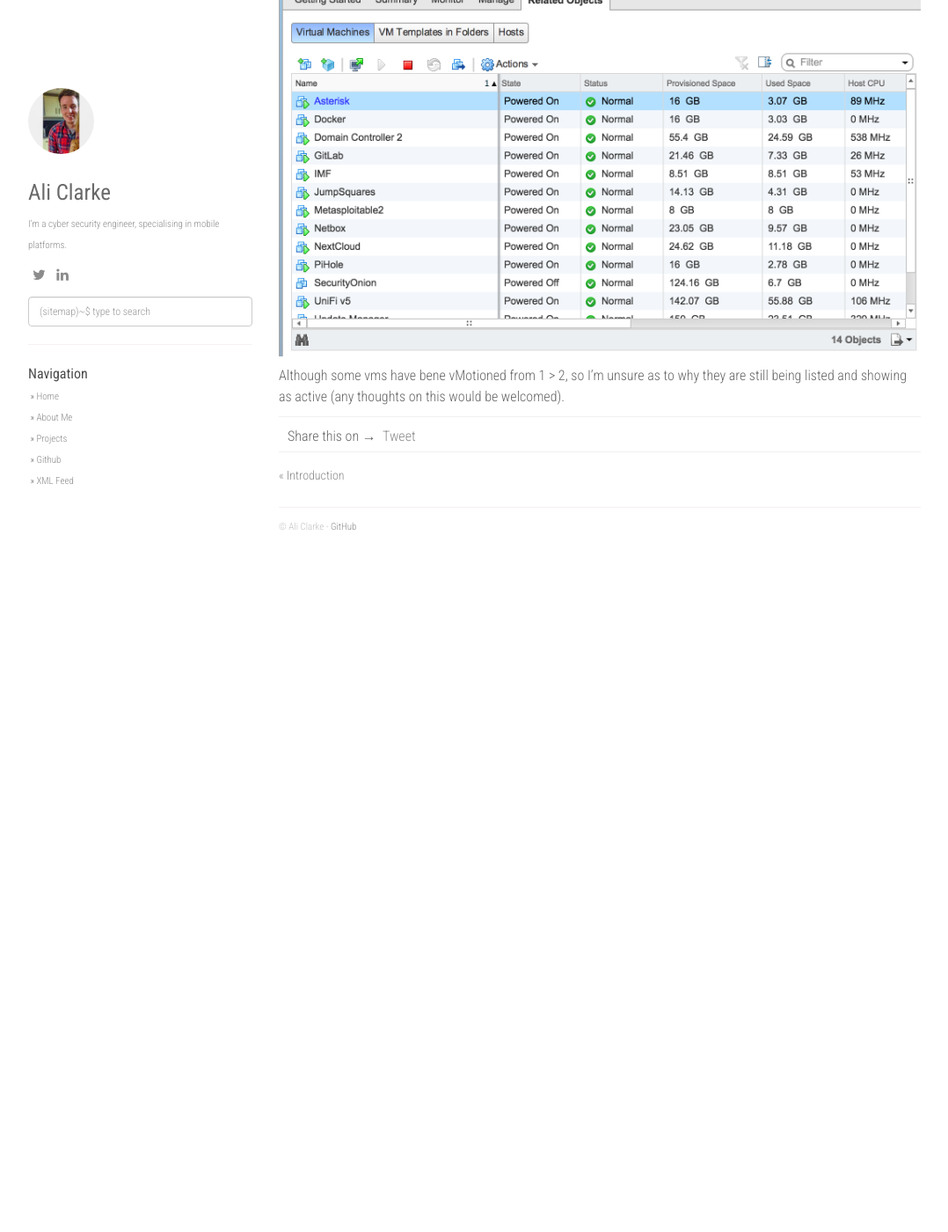
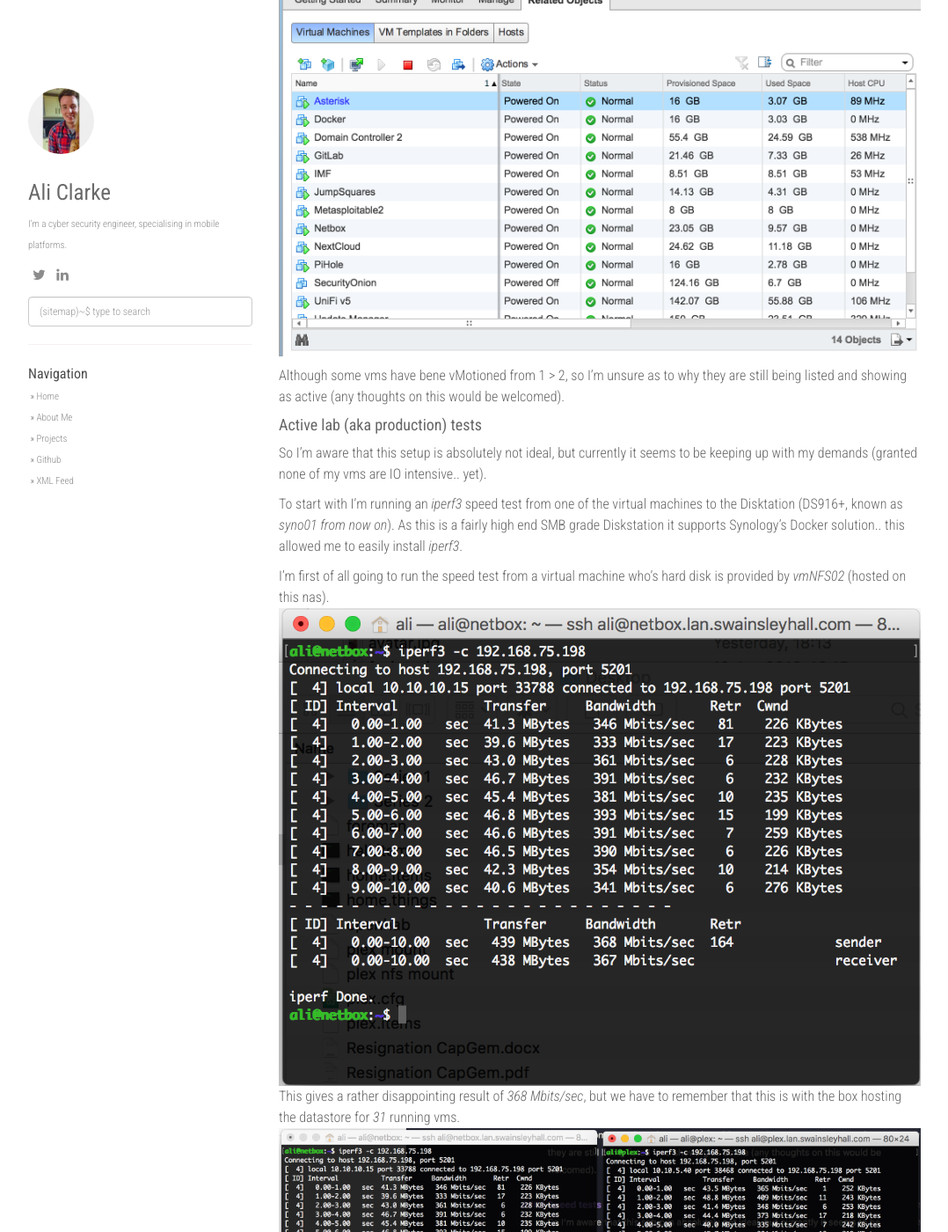
Before and after one commit to alijnclarke/alijnclarke.github.io, a Jekyll site: the page built from _posts/2016-11-11-vmwarestorage.md, in a window 1280 px wide and 1400 px high, scrolled down 1506 px. Shown: the whole window at 88% size, without its empty margins (53-1131 px from the left). Built offline with Jekyll 4.4.1, drawn with Linux system fonts in a browser that asks for light colours; nearby versions of some CDN libraries; comment, search, counter and statistics services are not loaded; before the commit the page ends 2136 px from its top, so only the background shows below that; some of the changed text lies outside the part shown.

Commit message:
post updates
Signed-off-by: Ali Clarke <ali.clarke@swainsleyhall.com>

```diff
--- a/_posts/2016-11-11-vmwarestorage.md
+++ b/_posts/2016-11-11-vmwarestorage.md
@@ -1,13 +1,13 @@
 ---
 layout: post
-title:  HomeLab VMware Datastore.. Speeds?
+title:  HomeLab Virtual Machine Datastores
 date:   2016-11-11 00:45
 categories: [vmware, homelab]
 ---
 
 #### Setup
 
-So currently I’m using two Synology Diskstations as Datastores for my vSphere enviroment, the primary unit being a DS916+ optioned with 8GB of ram.
+So currently I’m using two Synology Diskstations as Datastores for my vSphere environment, the primary unit being a DS916+ optioned with 8GB of ram.
 
 The disks installed in this unit are as follows:
 - 2x 3TB WD Red
@@ -31,6 +31,25 @@
 
 Although some vms have bene vMotioned from 1 \> 2, so I’m unsure as to why they are still being listed  and showing as active (any thoughts on this would be welcomed).
 
+#### Active lab (aka production) tests
+So I’m aware that this setup is absolutely not ideal, but currently it seems to be keeping up with my demands (granted none of my vms are IO intensive.. yet).
+
+To start with I’m running an *iperf3* speed test from one of the virtual machines to the Disktation (DS916+, known as *syno01 from now on*). As this is a fairly high end SMB grade Diskstation it supports Synology’s Docker solution.. this allowed me to easily install *iperf3*.
+
+I’m first of all going to run the speed test from a virtual machine who’s hard disk is provided by *vmNFS02* (hosted on this nas).
+![][image-4]
+This gives a rather disappointing result of *368 Mbits/sec*, but we have to remember that this is with the box hosting the datastore for *31* running vms.
+![][image-5]
+So for argument’s sake, here’s the same test ran on a vm which is running on directly attached storage. Not much of a difference eh?.. I guess those running vms must be taking their toll!
+
+#### Nuke all the vms!
+So I’ve vMotioned or powered down any virtual machine operating on either *vmNFS01* or *vmNFS02* (any datastore on *syno01*.
+I’ve also temporarily disabled other file sharing or bandwidth intensive tasks (hosting my ip camera system for one), just to make sure there is as little pipe saturation as possible.
+
+### Let’s re-run the tests
+
 [image-1]:	/static/img/post-images/syno-storage.png
 [image-2]:	/static/img/post-images/vmNFS01.png "vmNFS01 hosts *17 virtual machines*"
 [image-3]:	/static/img/post-images/vmNFS02.png " vmNFS02 hosts *14 virtual machines*"
+[image-4]:	/static/img/post-images/iperf3-1.png
+[image-5]:	/static/img/post-images/iperf3-2.png
```
Also changed, not shown: static/img/post-images/iperf3-1.png (added), static/img/post-images/iperf3-2.png (added).
